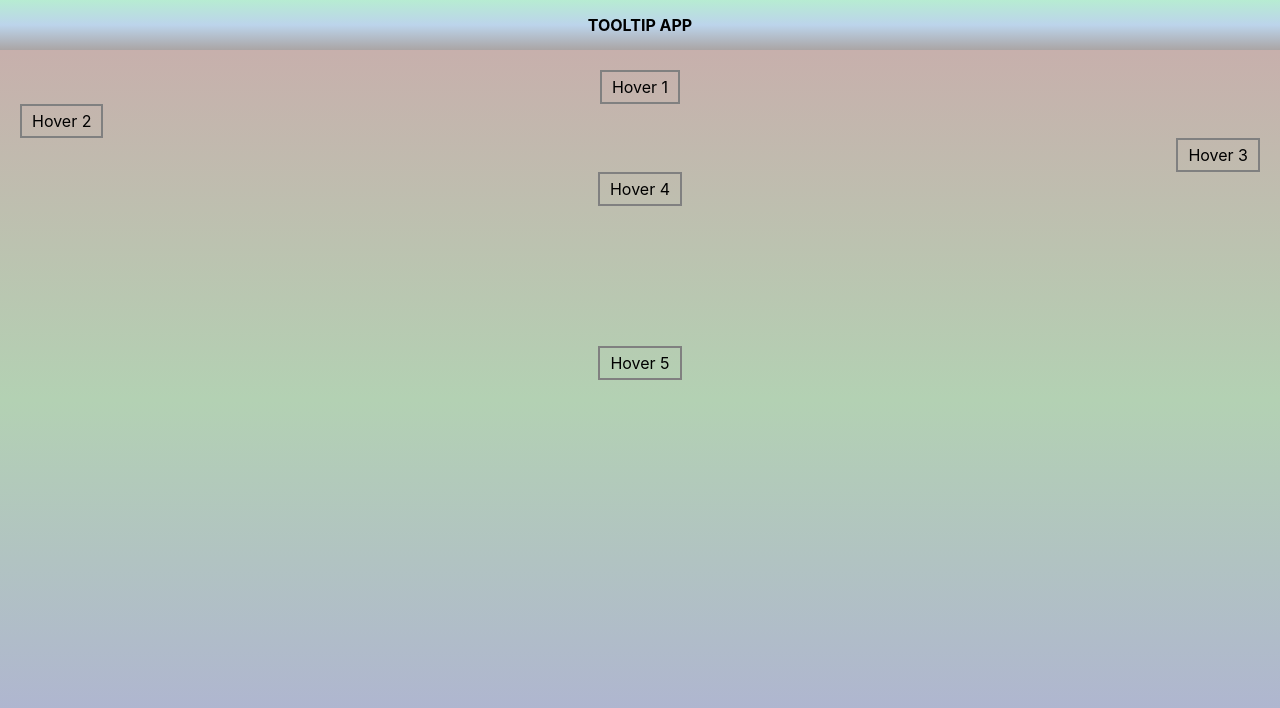
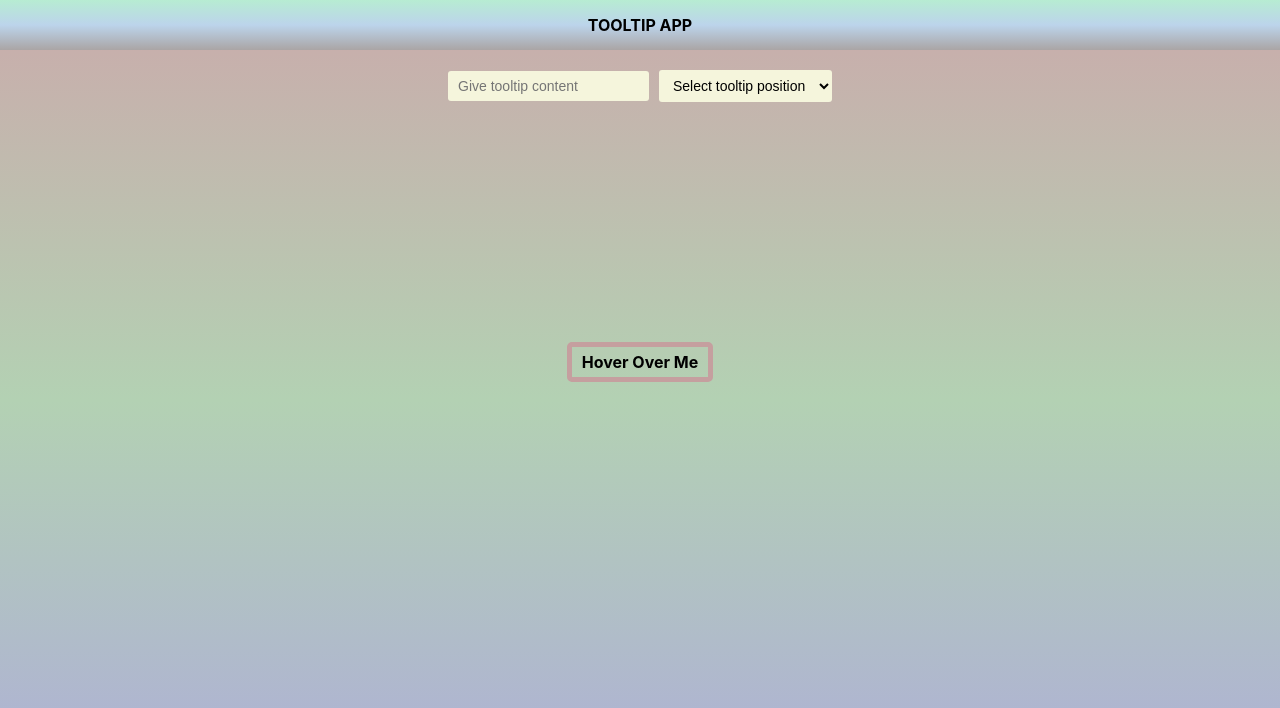
Before and after one commit to Alokkumarcse/TOOLTIP-APP, a React (Create React App) app: page / in a window 1280 px wide. Shown: the top 708 px of the page. Built offline with nearby package versions, Linux system fonts and the light colour scheme.

Commit message:
user select position

```diff
--- a/src/components/App.js
+++ b/src/components/App.js
@@ -8,23 +8,10 @@ function App() {
   return (
     <div className={styles.app}>
       <Navbar />
-      <div className={styles.btn__container} >
-        <div className={styles.btn1}>
-          <Button btnText={"Hover 1"} key={1} />
-        </div>
-        <div className={styles.btn2}>
-          <Button btnText={"Hover 2"} key={2} />
-        </div>
-        <div className={styles.btn3}>
-          <Button btnText={"Hover 3"} key={3} />
-        </div>
-        <div className={styles.btn4}>
-          <Button btnText={"Hover 4"} key={4} />
-        </div>
-        <div className={styles.btn5}>
-          <Button btnText={"Hover 5"} key={5} />
-        </div>
+      <div className={styles.btn}>
+        <Button />
       </div>
+
     </div>
 
   );
--- a/src/components/Button.js
+++ b/src/components/Button.js
@@ -7,7 +7,10 @@ function Button({btnText}) {
   /** hover variable help to show tooltip when ever hover on that button */
   const [hover, setHover] = useState(false);
   /** pass the position as prop to Tooltip component */
-  const [position, setPosition] = useState({top:0, left:0, bottom:0, right:0, height:0, width:0})
+  const [coordinates, setCoordinates] = useState({top:0, left:0, bottom:0, right:0, height:0, width:0})
+  /** set the position where want to show */
+  const [position, setPosition] = useState("");
+  const [ttcontent, setContent] = useState("I'm default content of tooltip.");
   /** useRef() help ot find out particular button actual position in current window */
   const btnRef = useRef(null);
 
@@ -15,7 +18,7 @@ function Button({btnText}) {
   function handleMouseEnter(){
     const pos = btnRef.current.getBoundingClientRect();
     const {top,left, right, bottom, height, width} = pos;
-    setPosition({top, left, right, bottom, height,width})
+    setCoordinates({top, left, right, bottom, height,width})
     setHover(true);
   }
 
@@ -24,15 +27,57 @@ function Button({btnText}) {
     setHover(false);
   }
 
+  /** Function for handle tooltip position */
+  function handelTooltipPosition(e) {
+    if(e.target.value === "selected"){
+      setPosition("");
+      return;
+    }
+    setPosition(e.target.value);
+    console.log(e.target.value);
+  }
+
+  /** Function for handle tooltip content */
+  function handelTooltipContent(e){
+    setContent(e.target.value);
+  }
+
   return(
-    <div className={styles.btn__container}>
+    <div className={styles.container}>
+      <div >
+        <input
+          type="text"
+          placeholder="Give tooltip content"
+          onChange={handelTooltipContent}
+          className={styles.input}
+        />
+        <select id="position" onChange={handelTooltipPosition} className={styles.select}>
+          <option value ="selected">Select tooltip position</option>
+          <option value="top">Top</option>
+          <option value="right">Right</option>
+          <option value="bottom">Bottom</option>
+          <option value="left">Left</option>
+        </select>
+      </div>
+
       <div
         ref={btnRef}
         className={styles.btn}
         onMouseEnter={handleMouseEnter}
         onMouseLeave={handleMouseLeave}
-      > {btnText} </div>
-      { hover === true ? <Tooltip content={"New tooltip"} btnRef={btnRef} position={position} /> : null}
+      > <span className={styles.span}> Hover Over Me </span>
+        {
+          hover === true
+          ? <Tooltip
+              content={ttcontent}
+              btnRef={btnRef}
+              coordinates={coordinates}
+              position={position}
+              className={styles.tooltip}
+            />
+          : null
+        }
+      </div>
     </div>
   )
 }
--- a/src/components/Tooltip.js
+++ b/src/components/Tooltip.js
@@ -2,7 +2,7 @@ import React, {useEffect, useState} from "react";
 
 import styles from '../styles/Tooltip.module.css';
 
-function Tooltip({content, btnRef, position}) {
+function Tooltip({content, btnRef, position,coordinates}) {
   /** Finding window current height and width using custom hooks */
   function useWindowSize() {
     const [windowSize, setWindowSize] = useState({
@@ -31,33 +31,38 @@ function Tooltip({content, btnRef, position}) {
   const cw = windowSize.width; // client width
   const ch = windowSize.height; // client height
 
-  /** set the tooltip position */
-  const { top, left, right, bottom, height, width } = position; //getting all position value from position props
+  // /** set the tooltip position */
+  const {top, left, height, width } = coordinates; //getting all position value from position props
 
   let xl = 0, yt= 0, arrow="";
+  if(position === ''){
+    xl = 0;
+    yt = height;
 
-  if(left < width){
+  }else if(position === 'right'){
     xl = width + 4;
-    yt = 0;
+    yt = -height;
     arrow = "left";
 
-  }else if(  cw - right < width){
-    xl = -width - 4;
+  }else if(  position === 'left'){
+    xl = -width-13;
     yt = 0;
     arrow = "right";
-  }else if(top < ch - bottom){
+  }else if(position === 'bottom'){
     xl=0;
-    yt= height + 4;
+    yt= height + 3;
     arrow="top";
-  }else if( ch - bottom < top){
+  }else if( position === 'top'){
     xl= 0;
-    yt= -height + 4;
+    yt= -height-16;
     arrow="bottom";
   }
 
   /** Render out tooltip jsx here */
   return (
-    <div className={styles.tooltip} style={{left:xl, top:yt}}>
+
+    //
+    <div className={styles.tooltip} style={{left:xl, top:yt}} >
       {content}
       {arrow === 'left' && <div className={`${styles.arrow} ${styles.left__arrow}`}></div> }
       {arrow === 'right' && <div className={`${styles.arrow} ${styles.right__arrow}`}></div>}
--- a/src/styles/App.module.css
+++ b/src/styles/App.module.css
@@ -5,31 +5,9 @@
   background-image: linear-gradient(rgb(202, 171, 171), rgb(179, 209, 179), rgb(174, 174, 216));
 }
 
-.btn__container {
+.btn {
   display: flex;
-  flex-direction: column;
-  justify-content: space-evenly;
+  justify-content: center;
   align-items: center;
   padding: 20px;
 }
-
-.btn1 {
-  align-self: center ;
-}
-
-.btn2 {
-  align-self: flex-start;
-}
-
-.btn3 {
-  align-self: flex-end;
-}
-
-.btn4{
-  align-self: center;
-}
-
-.btn5{
-  margin-top: 140px;
-  align-self: center;
-}
--- a/src/styles/Button.module.css
+++ b/src/styles/Button.module.css
@@ -1,9 +1,34 @@
-.btn__container {
-  position: relative;
+.container{
+  display: flex;
+  flex-direction: column;
+  gap:30vh;
 }
 
 .btn{
+  align-self: center;
+  width: fit-content;
   position: relative;
-  border: 2px solid gray;
+  border: 5px solid rgb(197, 159, 159);
+  border-radius: 5px;
   padding:5px 10px;
 }
+
+.span{
+  font-weight: bold;
+  text-align: center;
+  text-decoration: wavy;
+}
+
+.tooltip{
+  position: absolute;
+}
+
+.input,
+.select {
+  padding:7px 10px;
+  background-color: beige;
+  border:none;
+  font-size: 14px;
+  margin: 0 5px;
+  border-radius: 3px;
+}
--- a/src/styles/Tooltip.module.css
+++ b/src/styles/Tooltip.module.css
@@ -1,13 +1,14 @@
 .tooltip {
-  --bgc:  rgb(133, 130, 130);
+  --bgc:  rgb(138, 138, 138);
   position: absolute;
   background-color: var(--bgc);
   border-radius: 5px;
   padding: 5px;
   text-align: center;
-  font-size: 13px;
-  width: max-content;
+  font-size: 11px;
+  width: inherit;
   max-width: 100%;
+  overflow-wrap: break-word;
   z-index: 4;
 }
 
@@ -16,33 +17,38 @@
   width: 0;
   border: 8px solid transparent;
   position: absolute;
+  z-index: 10;
 }
 
 .left__arrow {
   border-right-color: var(--bgc);
+  /* border-right-color:red; */
   left:-14px;
   border-radius: 5px;
-  top:-50%;
-  transform: translateY(calc(50% + 10px));
+  top:50%;
+  transform: translateY(-50%);
 }
 
 .right__arrow {
   border-left-color: var(--bgc);
-  left:100%;
-  top: -50%;
-  transform:translateY(calc(50% + 10px))
+  /* border-left-color: red; */
+  right: -14px;
+  top: 50%;
+  transform:translateY(-50%)
 }
 
 .top__arrow {
   border-bottom-color: var(--bgc);
-  top: -50%;
+  /* border-bottom-color: red; */
+  top: -14px;
   left:50%;
   transform: translateX(-50%);
 }
 
 .bottom__arrow {
   border-top-color: var(--bgc);
-  bottom: calc(-50%);
+  /* border-top-color: red; */
+  bottom: -14px;
   left:50%;
   transform: translateX(-50%);
 }
```
